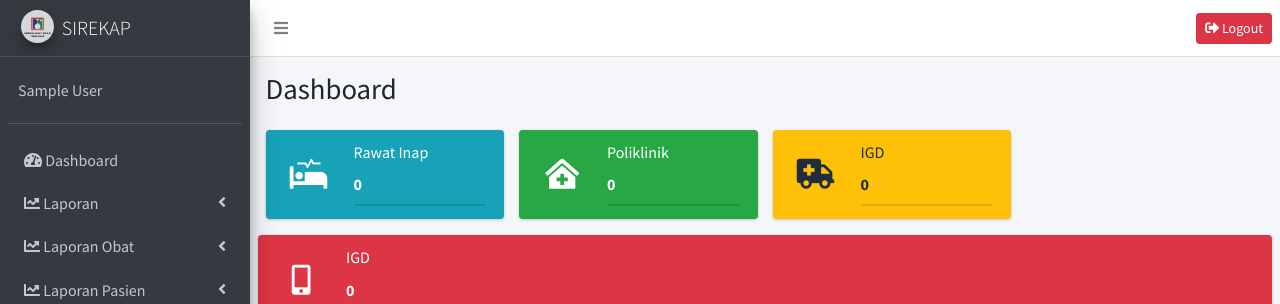
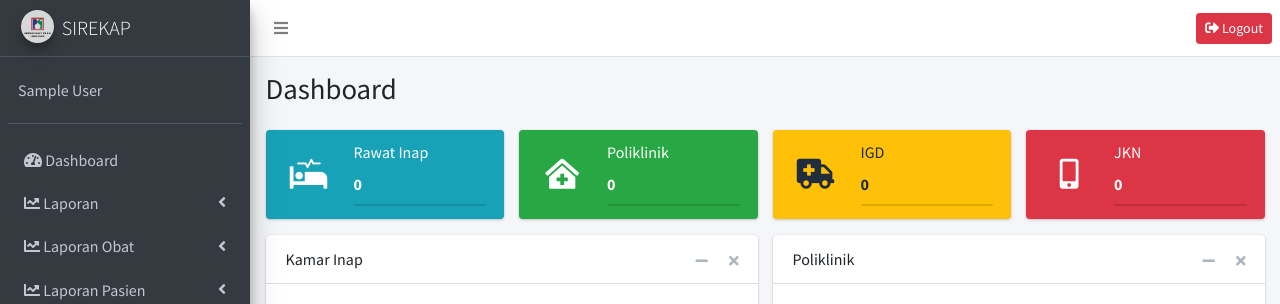
Before and after one commit to fikalovita/SIREKAP, a CodeIgniter app: page /database/Dashboard in a window 1280 px wide. Shown: the top 304 px of the page. Run offline with CodeIgniter, Linux system fonts and the light colour scheme; the visitor is signed in with stand-in values (Sample User, id 1); data that the repository does not hold is empty; some libraries are stand-ins or nearby versions.

Commit message:
Refactor JKN info box layout for improved structure and consistency

```diff
--- a/application/views/v_dashboard.php
+++ b/application/views/v_dashboard.php
@@ -43,13 +43,15 @@
                 </div>
             </div>
             <!-- ./col -->
+            <div class="col-lg-3 col-6">
                 <div class="info-box bg-danger">
                     <span class="info-box-icon"><i class="fas fa-mobile-alt"></i></span>
                     <div class="info-box-content">
-                    <span class="info-box-text">IGD</span>
+                        <span class="info-box-text">JKN</span>
                         <span class="info-box-number"><?= $jkn ?></span>
                         <div class="progress">
                             <div class="progress-bar" style="width: <?= $jkn ?>%"></div>
+                        </div>
                     </div>
                 </div>
             </div>
```
Lines whose indentation alone changed are shown as unchanged.
